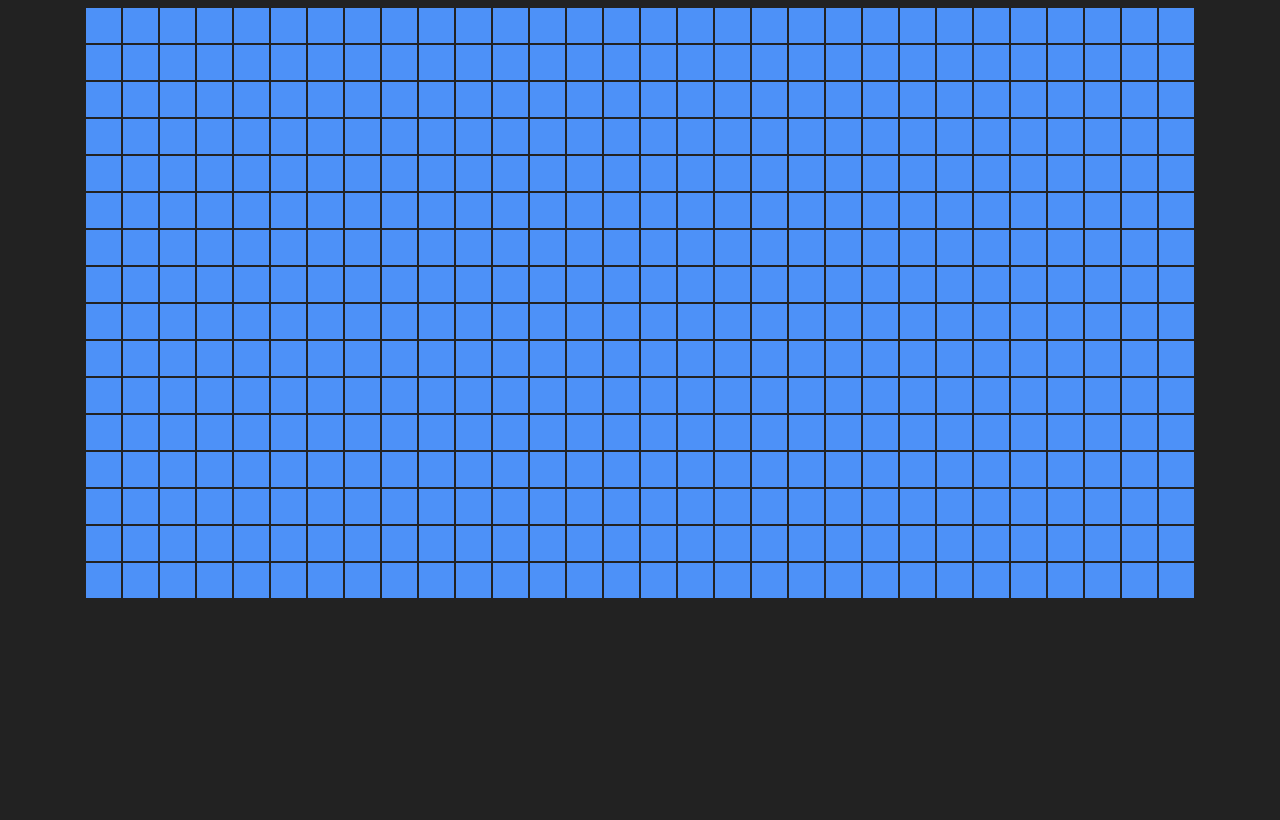
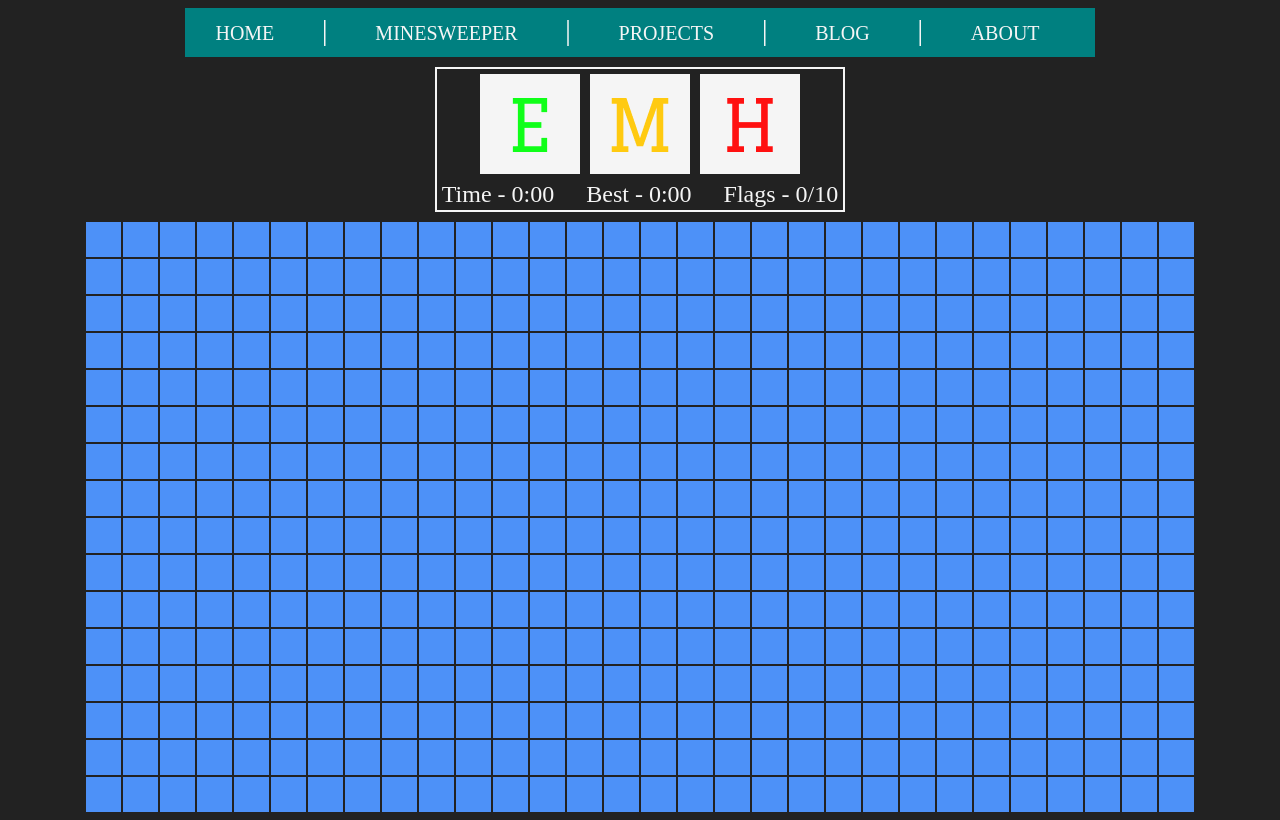
Before and after one commit to Cyrogem/portfolio, a plain HTML site: page minesweeper.html in a window 1280 px wide. Drawn offline with Linux system fonts and the light colour scheme.

Commit message:
More updating

```diff
--- a/minesweeper.html
+++ b/minesweeper.html
@@ -7,8 +7,58 @@
     <link href="style.css" rel="stylesheet"/>
 </head>
 <body class="minesweeper-background">
+    <header>
+        <nav class="nav-bar">
+            <div class="nav-button">
+                <a href="index.html">HOME</a>
+            </div>
+            <div class="nav-button">
+                |
+            </div>
+            <div class="nav-button">
+                <a href="minesweeper.html">MINESWEEPER</a>
+            </div>
+            <div class="nav-button">
+                |
+            </div>
+            <div class="nav-button">
+                <a href="projects.html">PROJECTS</a>
+            </div>
+            <div class="nav-button">
+                |
+            </div>
+            <div class="nav-button">
+                <a href="blog.html">BLOG</a>
+            </div>
+            <div class="nav-button">
+                |
+            </div>
+            <div class="nav-button">
+                <a href="about.html">ABOUT&nbsp&nbsp&nbsp&nbsp&nbsp</a>
+            </div>
 
-    <div class="big">
+        </nav>
+    </header>
+
+    <div class="center bottom-space" >
+        <div id="minesweeper-settings">
+            <div class="center">
+                <input type="image" src="easy.png" id="minesweeper-easy" class="minesweeper-difficulty">
+                <input type="image" src="medium.png" id="minesweeper-medium" class="minesweeper-difficulty">
+                <input type="image" src="hard.png" id="minesweeper-hard" class="minesweeper-difficulty">
+            </div>
+            <div class="center">
+                <div class="minesweeper-difficulty" id="minesweeper-time">Time - 0:00</div>
+                <div class="minesweeper-difficulty">&nbsp&nbsp</div>
+                <div class="minesweeper-difficulty" id="minesweeper-best">Best - 0:00</div>
+                <div class="minesweeper-difficulty">&nbsp&nbsp</div>
+                <div class="minesweeper-difficulty" id="minesweeper-flags">Flags - 0/10</div>
+            </div>
+
+        </div>
+    </div>
+
+    <div class="minesweeper-container">
         <div id="minesweeper-board" oncontextmenu="return false;">
             <!--Game board area, set in code-->
         </div>
--- a/style.css
+++ b/style.css
@@ -1,6 +1,65 @@
+.nav-bar .nav-button{
+    display: inline-block;
+    padding-inline: 20px;
+    text-align: center;
+}
 
+header{
+    position: sticky;
+    display: inline-block;
+    text-align: right;
+    margin: 0 auto;
+    margin-bottom: 10px;
+    color: whitesmoke;
+    font-size: 30px;
+    width: 100%;
+}
 
+header a{
+    text-align: right;
+    text-decoration: none;
+    color: whitesmoke;
+    font-weight: 500;
+    font-size: 20px;
+}
 
+.nav-bar{
+    text-align: right;
+    border: white;
+    border-width: 1px;
+    align-content: center;
+    position: relative;
+
+    background-color: teal;
+    padding:10px;
+    padding-top: 5px;
+}
+
+.center{
+    display: flex;
+    justify-content: center;
+    align-items: center;
+}
+.bottom-space{
+    margin-bottom: 10px;
+}
+
+#minesweeper-settings{
+    border: solid whitesmoke 2px;
+    display: inline-block;
+    justify-content: center;
+    align-items: center;
+    padding: 0;
+}
+
+.minesweeper-difficulty{
+    margin: 5px;
+    margin-bottom: 2px;
+    display: inline;
+    text-align: center;
+    color: whitesmoke;
+    font-size: 24px;
+}
 
 .minesweeper-background{
     background-color: #222222;
@@ -14,13 +73,6 @@
             user-select: none; /* Non-prefixed version, currently
                                   supported by Chrome, Edge, Opera and Firefox */
 }
-/*
-.big{
-    display: flex;
-    justify-content: center;
-    max-width: 1110px;
-    padding-left: 100px;
-}*/
 
 #minesweeper-board{
     margin: 0 auto;
@@ -66,4 +118,5 @@
         -ms-user-select: none; /* Internet Explorer/Edge */
             user-select: none; /* Non-prefixed version, currently
                                   supported by Chrome, Edge, Opera and Firefox */
+    -webkit-user-drag: none;
 }
```
Also changed, not shown: easy.png (added), hard.png (added), medium.png (added).
